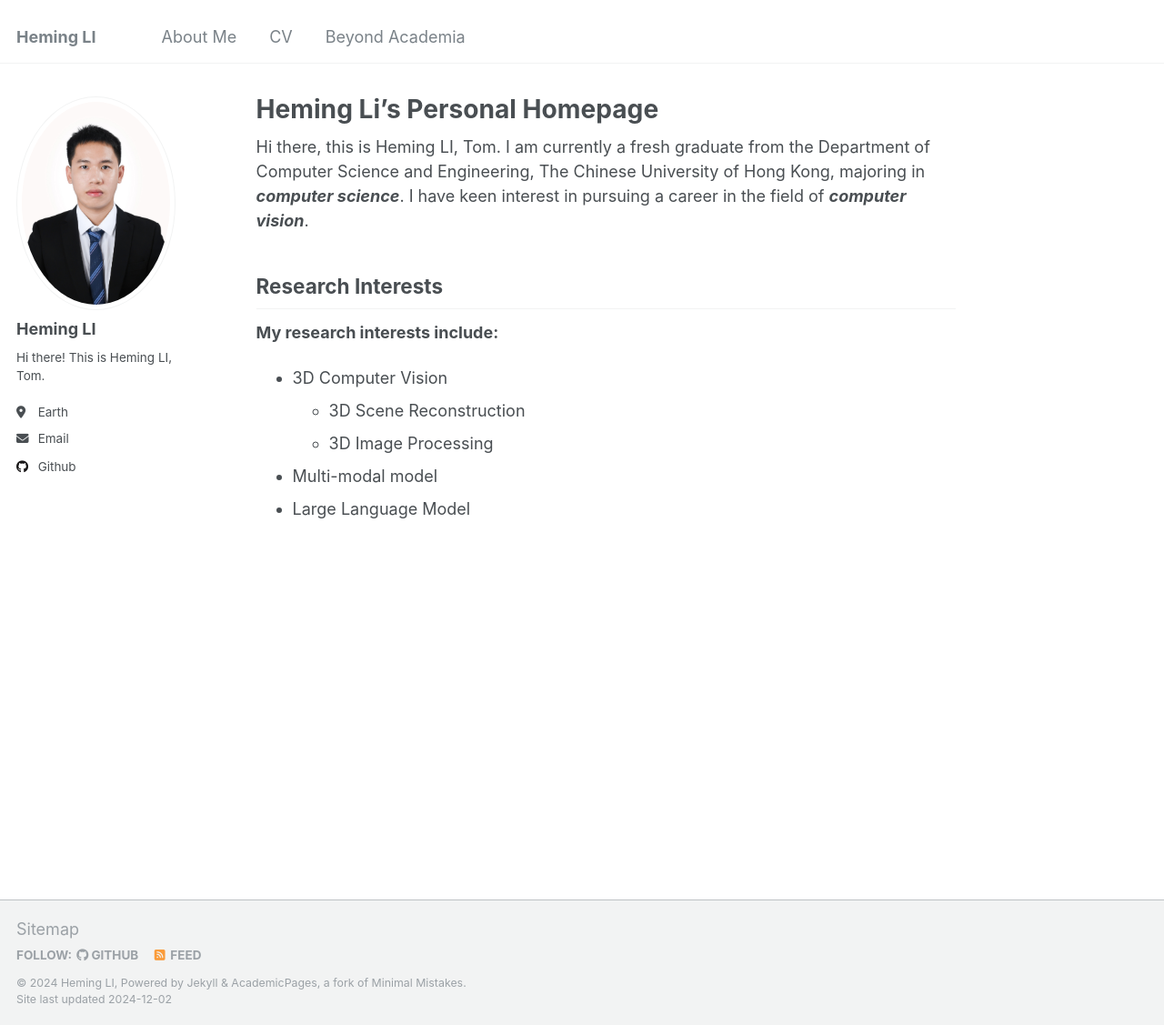
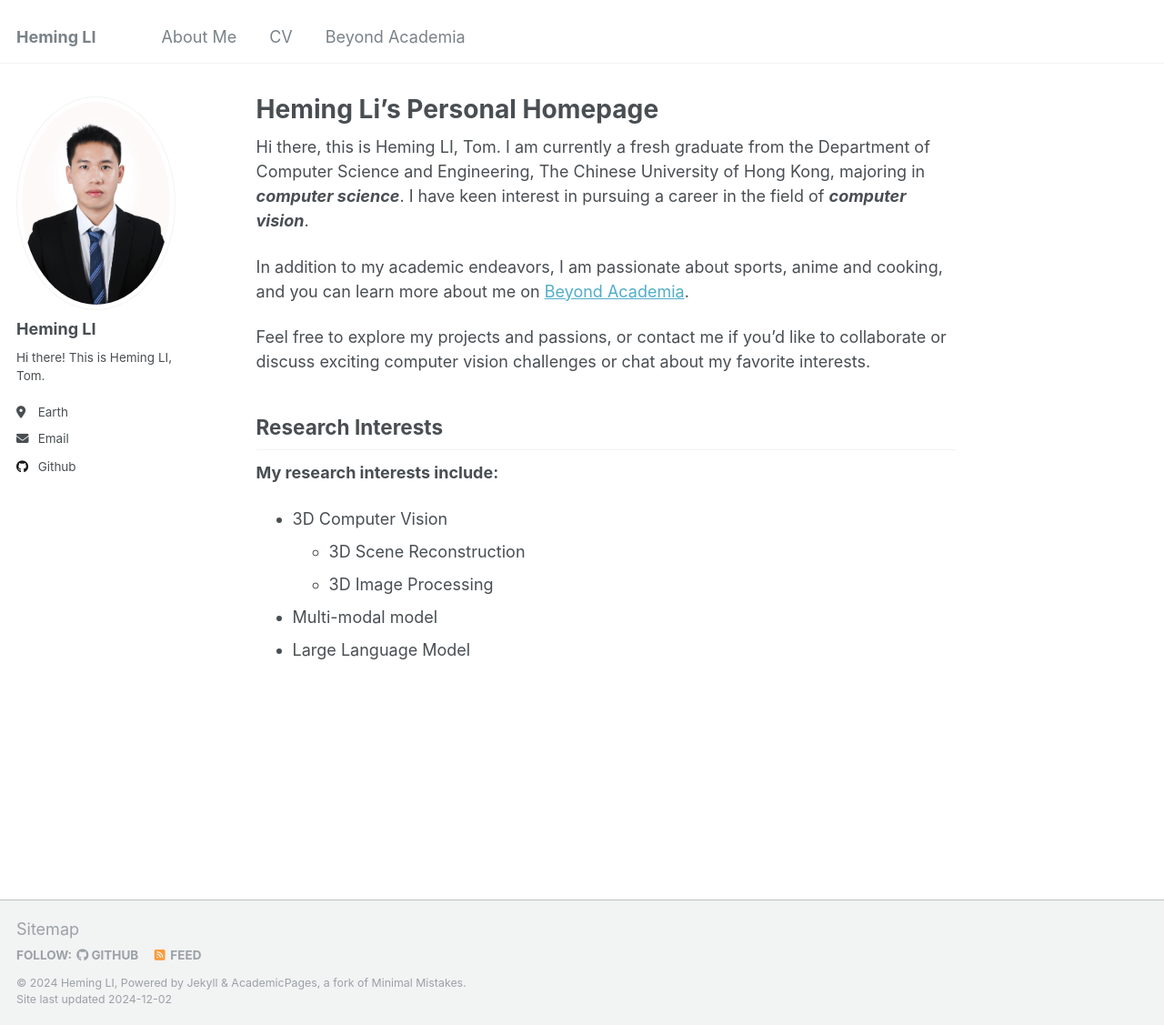
Before and after one commit to Tom-Liii/Tom-Liii.github.io, a Jekyll site: the page built from _pages/about.md, in a window 1280 px wide and 1127 px high. Shown: the whole window at 91% size. Built offline with Jekyll 4.4.1, drawn with Linux system fonts in a browser that asks for light colours.

Commit message:
modified:   _pages/about.md 	modified:   _pages/cv.md

```diff
--- a/_pages/about.md
+++ b/_pages/about.md
@@ -8,6 +8,10 @@ redirect_from:
 ---
 Hi there, this is Heming LI, Tom. I am currently a fresh graduate from the Department of Computer Science and Engineering, The Chinese University of Hong Kong, majoring in ***computer science***. I have keen interest in pursuing a career in the field of ***computer vision***.
 
+In addition to my academic endeavors, I am passionate about sports, anime and cooking, and you can learn more about me on [Beyond Academia](https://tom-liii.github.io//beyondAcademia/).
+
+Feel free to explore my projects and passions, or contact me if you’d like to collaborate or discuss exciting computer vision challenges or chat about my favorite interests.
+
 ## Research Interests
 **My research interests include:**
 - 3D Computer Vision
```
Also changed, not shown: _pages/cv.md (+1 -0 lines).
